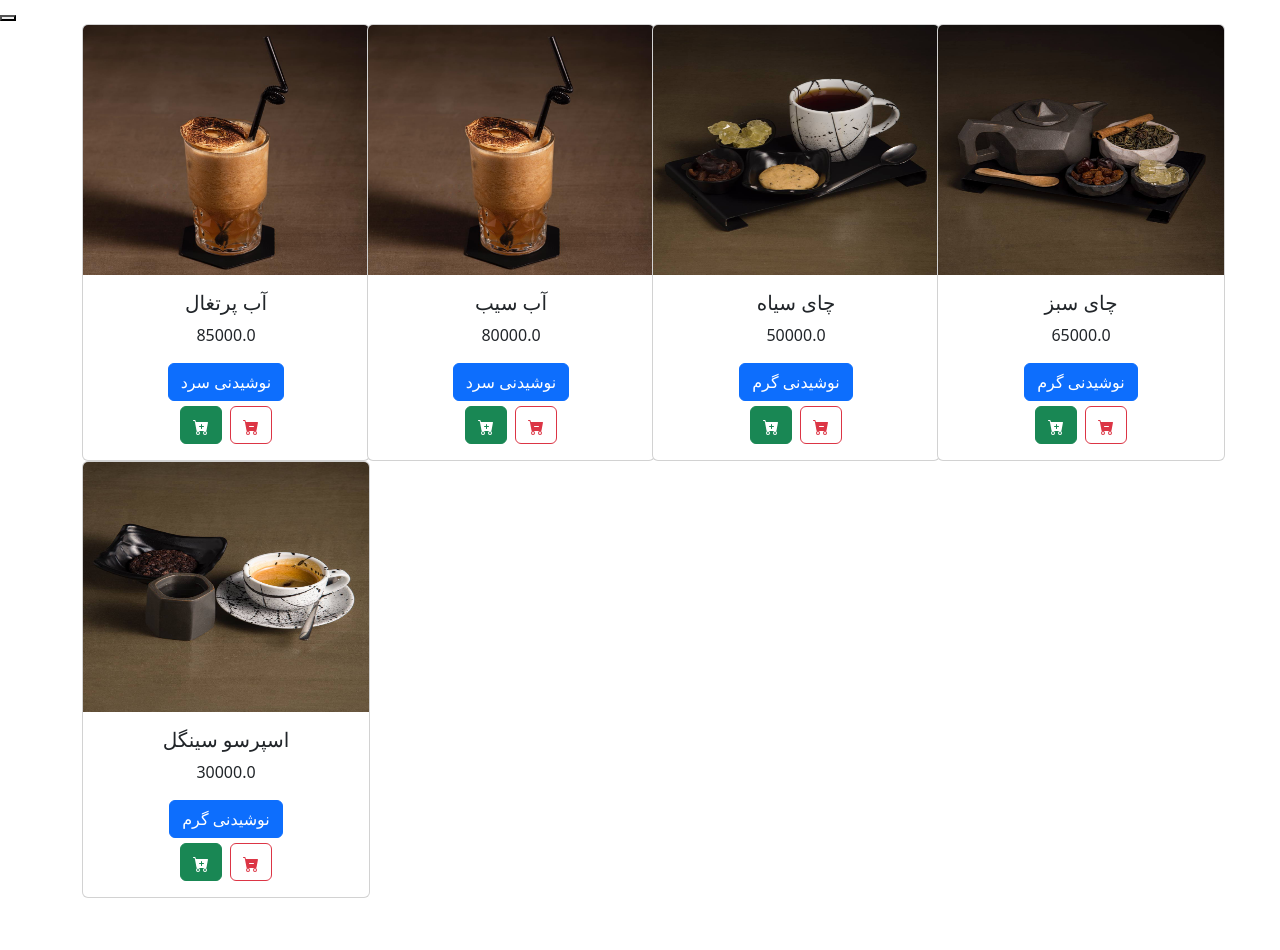
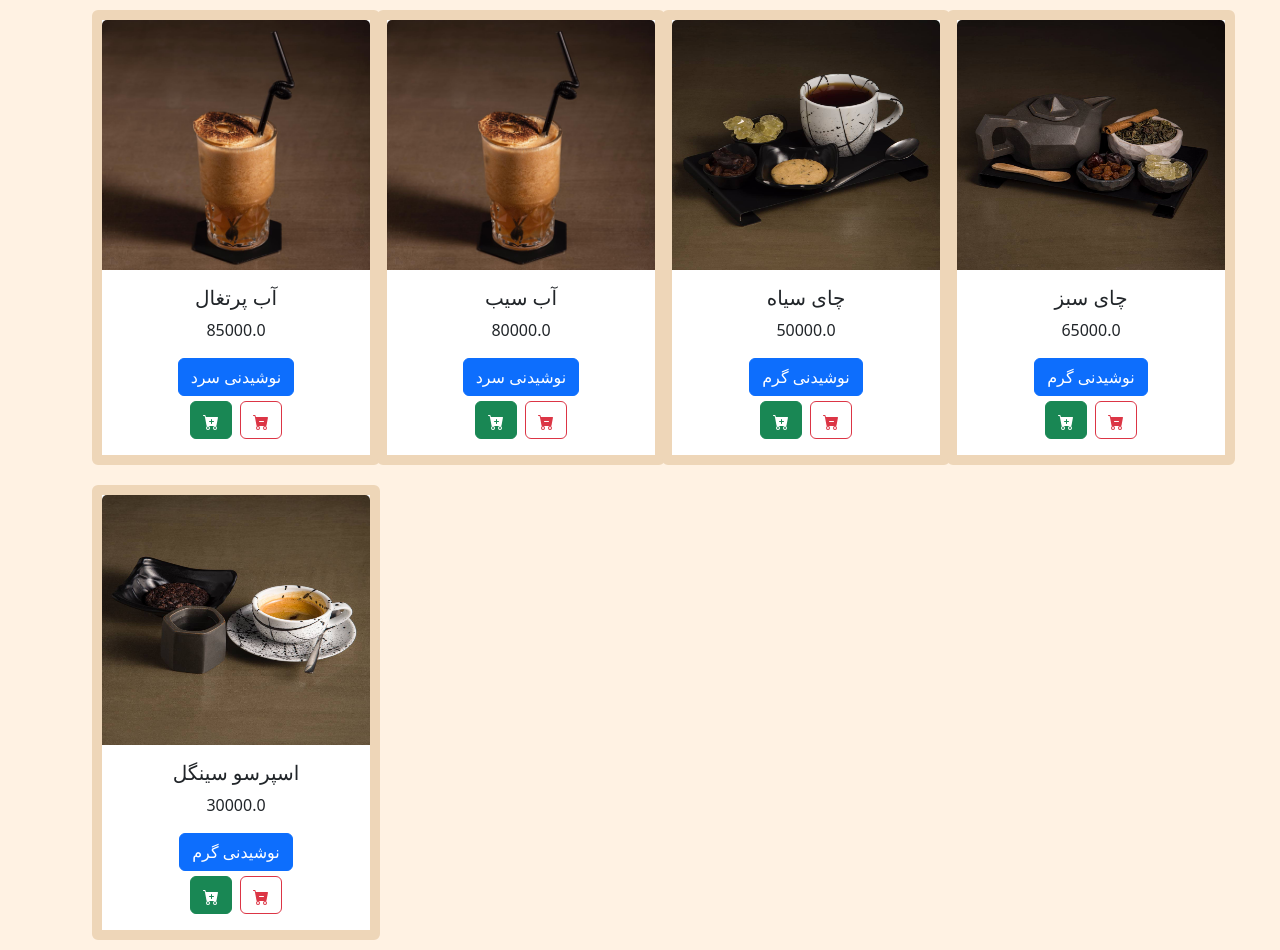
Before and after one commit to pouyaFallahi/GW_CofeShop, a Django app: page /coffe/item/list/ in a window 1280 px wide. Before the commit the page ends 898 px from the top, so only its background shows below. Run offline with Django 5.2, Linux system fonts and the light colour scheme; data comes from the database, SQL or seed files in the repository.

Commit message:
UPDATE | TEMPLATES

```diff
--- a/coffe/templates/coffe/item_list.html
+++ b/coffe/templates/coffe/item_list.html
@@ -6,20 +6,20 @@
     <link href="https://cdn.jsdelivr.net/npm/bootstrap@5.3.2/dist/css/bootstrap.min.css" rel="stylesheet"
           integrity="sha384-T3c6CoIi6uLrA9TneNEoa7RxnatzjcDSCmG1MXxSR1GAsXEV/Dwwykc2MPK8M2HN" crossorigin="anonymous">
 </head>
-<body>
-<button class="bi bi-cart3" style=""></button>
+<body style="background-color: rgba(255,228,198,0.48)">
+
 <script src="https://cdn.jsdelivr.net/npm/bootstrap@5.3.2/dist/js/bootstrap.bundle.min.js"
         integrity="sha384-C6RzsynM9kWDrMNeT87bh95OGNyZPhcTNXj1NW7RuBCsyN/o0jlpcV8Qyq46cDfL"
         crossorigin="anonymous">
 
 </script>
 
-<div class="container text-center">
+<div class="container text-center" >
     <div class="row">
         {% for item in items %}
             <div class="col-3">
-                <div class="card" style="width: 18rem;">
-                    <img src="{{ item.image.url }}" class="card-img-top" alt="iteam" height="250" width="250">
+                <div class="card" style="width: 18rem; margin: 10px; border-width: 10px; border-color: #eed6b8 ">
+                    <img src="{{ item.image.url }}" class="card-img-top" alt="item" height="250" width="250" >
                     <div class="card-body">
                         <h5 class="card-title">{{ item.name }}</h5>
                         <p class="card-text">{{ item.price }}</p>
```
